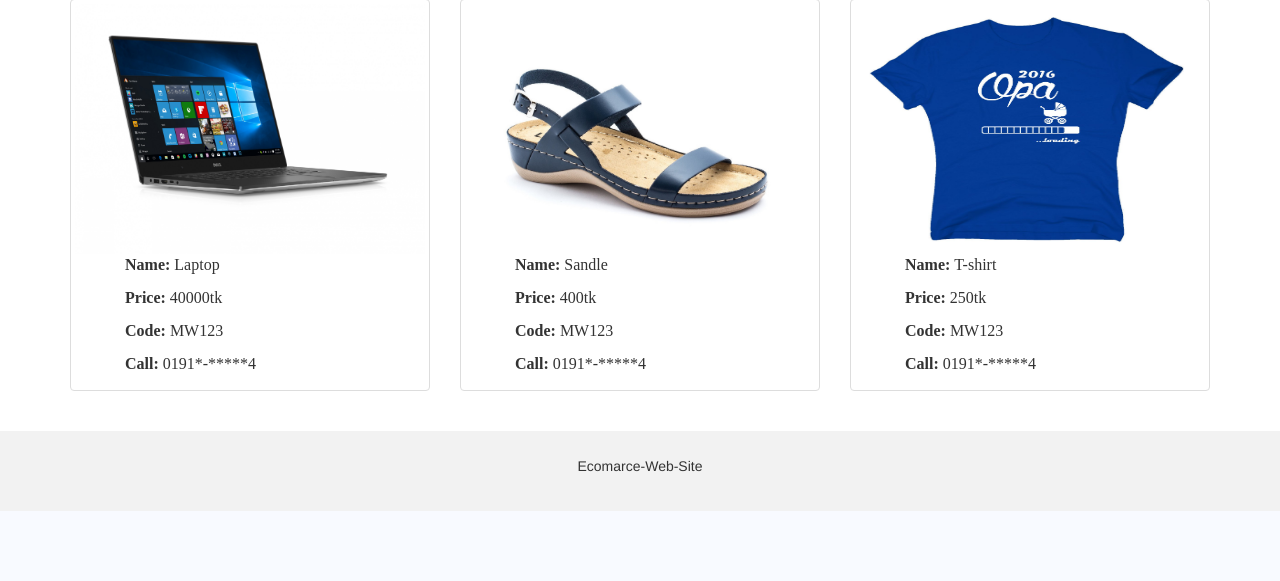
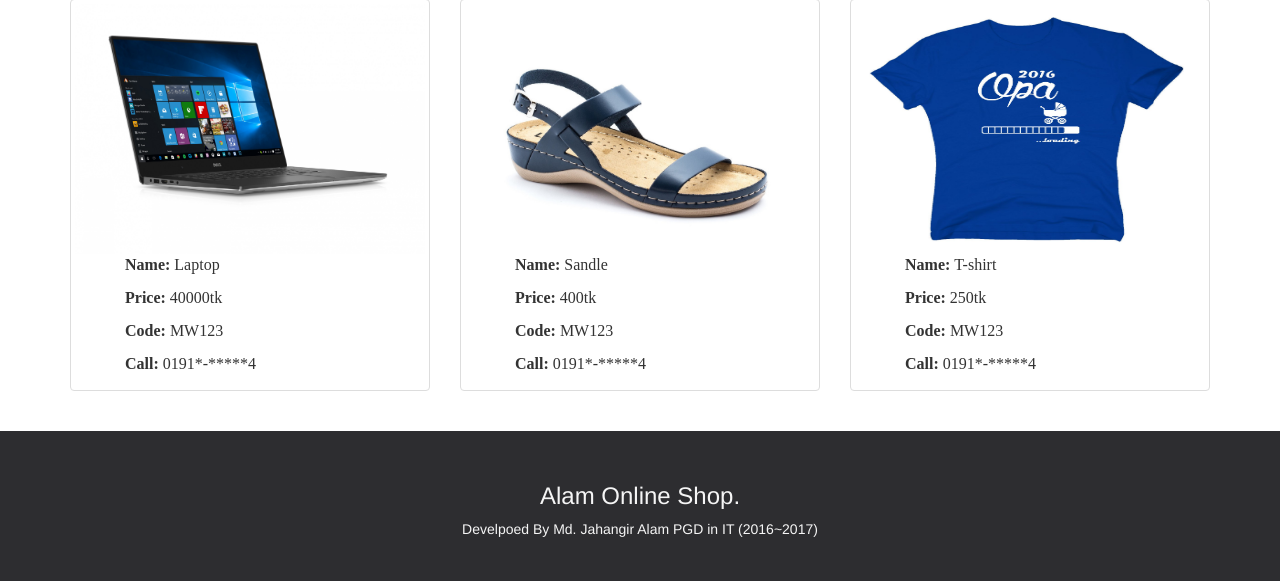
Before and after one commit to Jaggesher/Simple-Ecomarce, a PHP site: page / in a window 1280 px wide. Shown: the part 532-1113 px from the top of the page. Before the commit the page ends 1043 px from the top, so only its background shows below. Run offline with PHP 8.4, Linux system fonts and the light colour scheme.

Commit message:
Update footer and css

```diff
--- a/CSS/index.css
+++ b/CSS/index.css
@@ -38,10 +38,17 @@
 }
 
 /* Add a gray background color and some padding to the footer */
-footer {
+/*footer {
   background-color: #f2f2f2;
   padding: 25px;
+}*/
+
+footer {
+    background-color: #2d2d30;
+    color: #f5f5f5;
+    padding: 32px;
 }
+
 
 .carousel-inner img {
   width: 100%; /* Set width to 100% */
--- a/children.php
+++ b/children.php
@@ -64,7 +64,8 @@
 </div>
 
 <footer class="container-fluid text-center">
-  <p>Ecomarce-Web-Site</p>
+  <h3>Alam Online Shop.</h3>
+  <p>Develpoed By Md. Jahangir Alam PGD in IT (2016~2017)</p>
 </footer>
 
 </body>
--- a/electronics.php
+++ b/electronics.php
@@ -63,7 +63,8 @@
 </div>
 
 <footer class="container-fluid text-center">
-  <p>Ecomarce-Web-Site</p>
+  <h3>Alam Online Shop.</h3>
+  <p>Develpoed By Md. Jahangir Alam PGD in IT (2016~2017)</p>
 </footer>
 
 </body>
--- a/index.php
+++ b/index.php
@@ -131,7 +131,8 @@
 </div><br>
 
 <footer class="container-fluid text-center">
-  <p>Ecomarce-Web-Site</p>
+  <h3>Alam Online Shop.</h3>
+  <p>Develpoed By Md. Jahangir Alam PGD in IT (2016~2017)</p>
 </footer>
 
 </body>
--- a/men.php
+++ b/men.php
@@ -63,7 +63,8 @@
 </div>
 
 <footer class="container-fluid text-center">
-  <p>Ecomarce-Web-Site</p>
+  <h3>Alam Online Shop.</h3>
+  <p>Develpoed By Md. Jahangir Alam PGD in IT (2016~2017)</p>
 </footer>
 
 </body>
--- a/women.php
+++ b/women.php
@@ -63,7 +63,8 @@
 </div>
 
 <footer class="container-fluid text-center">
-  <p>Ecomarce-Web-Site</p>
+  <h3>Alam Online Shop.</h3>
+  <p>Develpoed By Md. Jahangir Alam PGD in IT (2016~2017)</p>
 </footer>
 
 </body>
```
